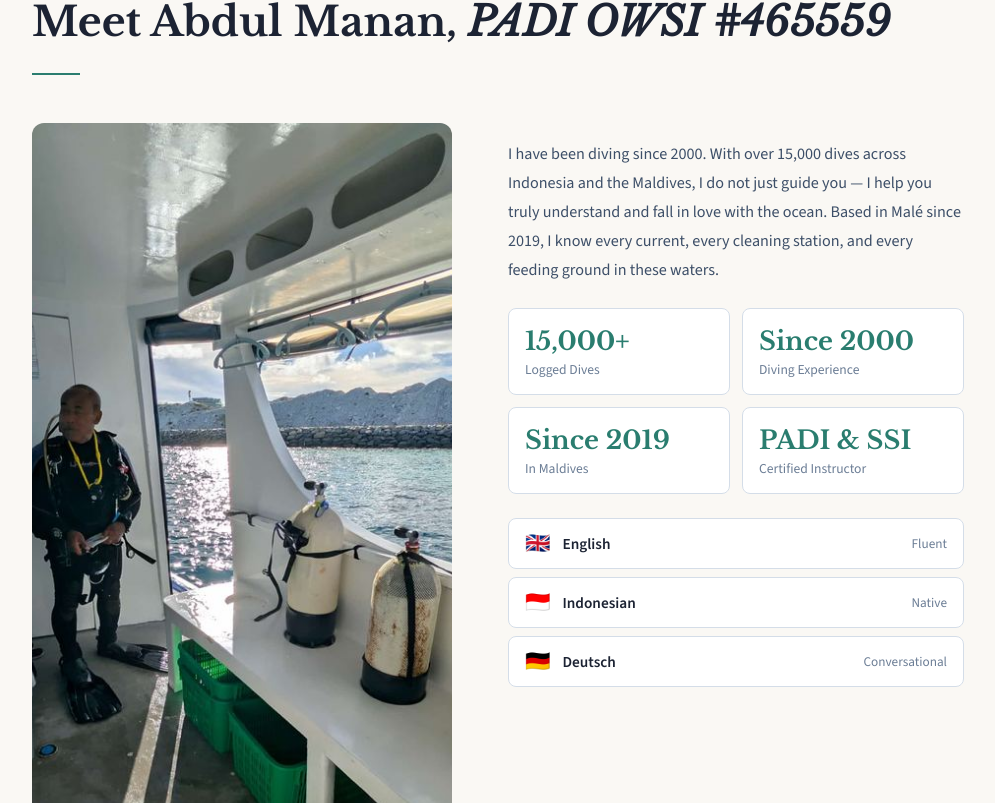
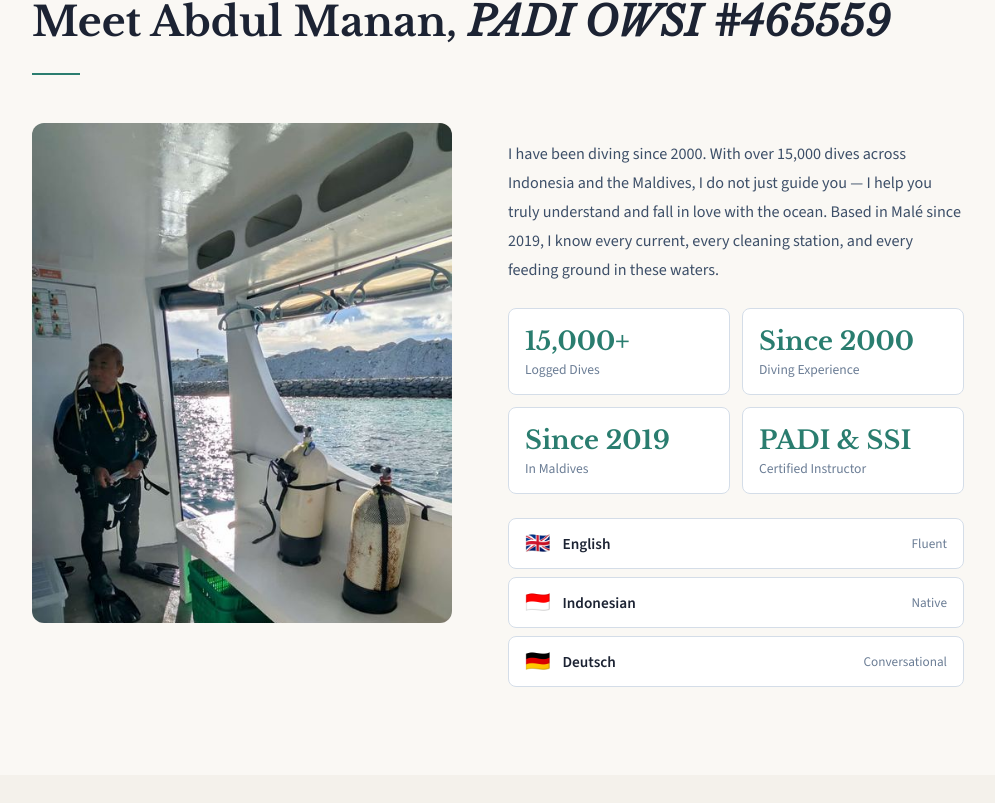
Before and after one commit to YouCanCallMeMomo/Hammerhead2, a React (Vite) app: page / in a window 1280 px wide. Shown: the part 917-1720 px from the top of the page, without its empty margins (142-1137 px from the left). Built offline with nearby package versions, Linux system fonts and the light colour scheme.

Commit message:
fix: cap about photo height at 500px to align with Deutsch card

```diff
--- a/src/index.css
+++ b/src/index.css
@@ -175,9 +175,9 @@ nav.site-nav.scrolled { box-shadow: var(--shadow); }
 /* ===========================
    ABOUT
 =========================== */
-.about-grid { display: grid; grid-template-columns: 420px 1fr; gap: 56px; align-items: stretch; margin-top: 48px; }
-.about-photo-wrap { position: relative; border-radius: var(--r); overflow: hidden; height: 100%; }
-.about-photo-wrap img { width: 100%; height: 100%; object-fit: cover; display: block; }
+.about-grid { display: grid; grid-template-columns: 420px 1fr; gap: 56px; align-items: start; margin-top: 48px; }
+.about-photo-wrap { position: relative; border-radius: var(--r); overflow: hidden; max-height: 500px; }
+.about-photo-wrap img { width: 100%; height: 500px; object-fit: cover; object-position: center top; display: block; }
 .ssi-badge {
   position: absolute; bottom: 0; left: 0; right: 0;
   background: rgba(14,31,61,.92); backdrop-filter: blur(8px);
```
